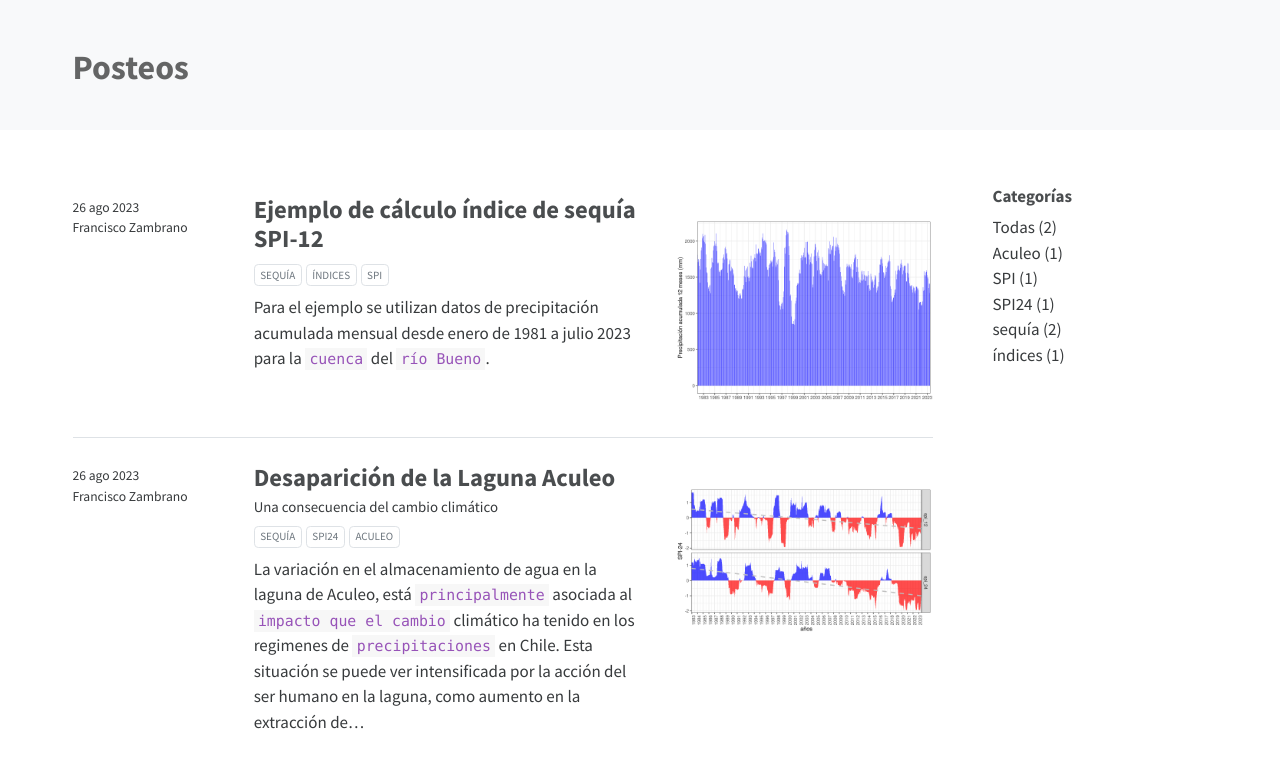
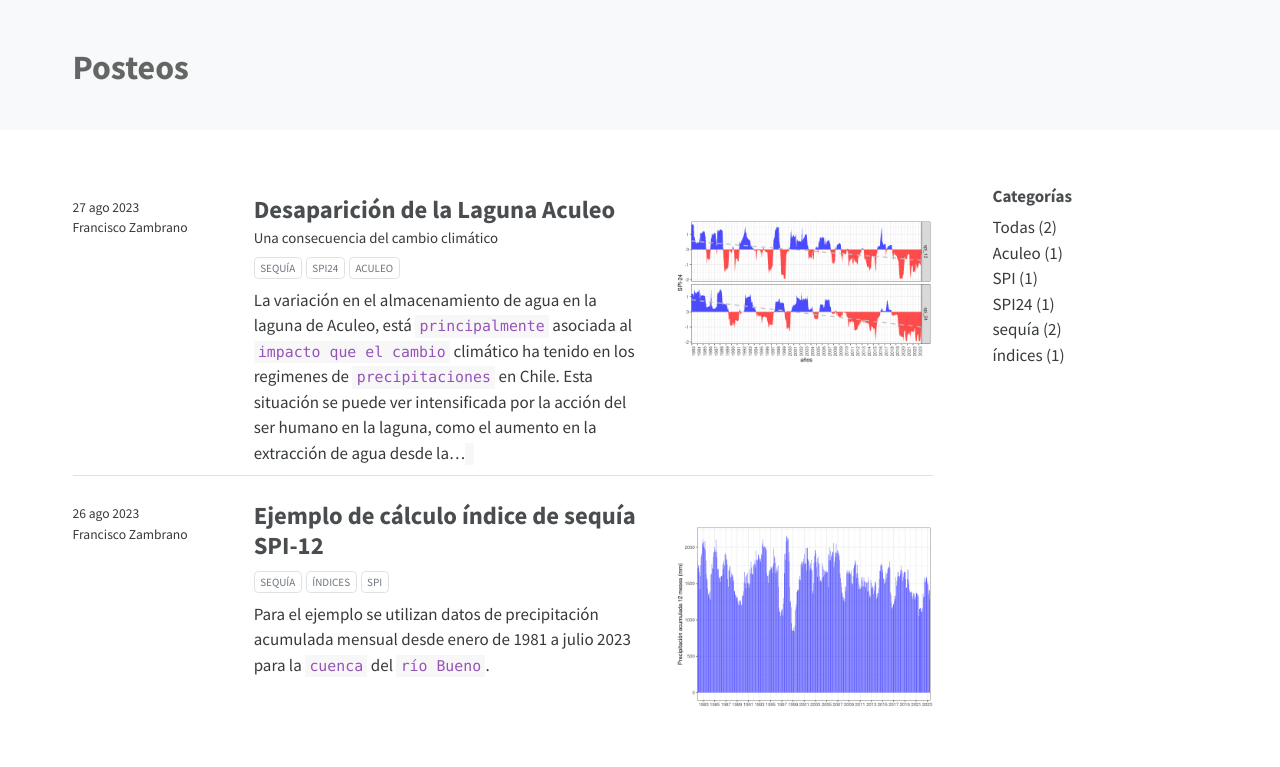
Before and after one commit to ODES-Chile/odes-blog, a plain HTML site: page index.html in a window 1280 px wide. Shown: the part 57-824 px from the top of the page. Drawn offline with nearby package versions, Linux system fonts and the light colour scheme.

Commit message:
post alguna de aculeo

```diff
--- a/index.html
+++ b/index.html
@@ -170,7 +170,48 @@ ul.task-list li input[type="checkbox"] {
 
 <div class="quarto-listing quarto-listing-container-default" id="listing-listing">
 <div class="list quarto-listing-default">
-<div class="quarto-post image-right" data-index="0" data-categories="sequía,índices,SPI" data-listing-date-sort="1693022400000" data-listing-file-modified-sort="1693065564698" data-listing-date-modified-sort="NaN" data-listing-reading-time-sort="6">
+<div class="quarto-post image-right" data-index="0" data-categories="sequía,SPI24,Aculeo" data-listing-date-sort="1693108800000" data-listing-file-modified-sort="1693151825124" data-listing-date-modified-sort="NaN" data-listing-reading-time-sort="3">
+<div class="thumbnail">
+<p><a href="./posts/laguna_acuelo_spi24/index.html"> <p class="card-img-top"><img src="posts/laguna_acuelo_spi24/index_files/figure-html/unnamed-chunk-2-1.png"  class="thumbnail-image card-img"/></p> </a></p>
+</div>
+<div class="body">
+<a href="./posts/laguna_acuelo_spi24/index.html">
+<h3 class="no-anchor listing-title">
+Desaparición de la Laguna Aculeo
+</h3>
+<div class="listing-subtitle">
+Una consecuencia del cambio climático
+</div>
+</a>
+<div class="listing-categories">
+<div class="listing-category" onclick="window.quartoListingCategory('sequía'); return false;">
+sequía
+</div>
+<div class="listing-category" onclick="window.quartoListingCategory('SPI24'); return false;">
+SPI24
+</div>
+<div class="listing-category" onclick="window.quartoListingCategory('Aculeo'); return false;">
+Aculeo
+</div>
+</div>
+<a href="./posts/laguna_acuelo_spi24/index.html">
+<div class="listing-description">
+La variación en el almacenamiento de agua en la laguna de Aculeo, está <code>principalmente</code> asociada al <code>impacto que el cambio</code> climático ha tenido en los regimenes de <code>precipitaciones</code> en Chile. Esta situación se puede ver intensificada por la acción del ser humano en la laguna, como el aumento en la extracción de agua desde la…<code></code>
+</div>
+</a>
+</div>
+<div class="metadata">
+<a href="./posts/laguna_acuelo_spi24/index.html">
+<div class="listing-date">
+27 ago 2023
+</div>
+<div class="listing-author">
+Francisco Zambrano
+</div>
+</a>
+</div>
+</div>
+<div class="quarto-post image-right" data-index="1" data-categories="sequía,índices,SPI" data-listing-date-sort="1693022400000" data-listing-file-modified-sort="1693065564698" data-listing-date-modified-sort="NaN" data-listing-reading-time-sort="6">
 <div class="thumbnail">
 <p><a href="./posts/ejemplo_spi12/index.html"> <p class="card-img-top"><img src="posts/ejemplo_spi12/index_files/figure-html/unnamed-chunk-5-1.png"  class="thumbnail-image card-img"/></p> </a></p>
 </div>
@@ -202,47 +243,6 @@ Para el ejemplo se utilizan datos de precipitación acumulada mensual desde ener
 </div>
 <div class="metadata">
 <a href="./posts/ejemplo_spi12/index.html">
-<div class="listing-date">
-26 ago 2023
-</div>
-<div class="listing-author">
-Francisco Zambrano
-</div>
-</a>
-</div>
-</div>
-<div class="quarto-post image-right" data-index="1" data-categories="sequía,SPI24,Aculeo" data-listing-date-sort="1693022400000" data-listing-file-modified-sort="1693151259984" data-listing-date-modified-sort="NaN" data-listing-reading-time-sort="3">
-<div class="thumbnail">
-<p><a href="./posts/laguna_acuelo_spi24/index.html"> <p class="card-img-top"><img src="posts/laguna_acuelo_spi24/index_files/figure-html/unnamed-chunk-2-1.png"  class="thumbnail-image card-img"/></p> </a></p>
-</div>
-<div class="body">
-<a href="./posts/laguna_acuelo_spi24/index.html">
-<h3 class="no-anchor listing-title">
-Desaparición de la Laguna Aculeo
-</h3>
-<div class="listing-subtitle">
-Una consecuencia del cambio climático
-</div>
-</a>
-<div class="listing-categories">
-<div class="listing-category" onclick="window.quartoListingCategory('sequía'); return false;">
-sequía
-</div>
-<div class="listing-category" onclick="window.quartoListingCategory('SPI24'); return false;">
-SPI24
-</div>
-<div class="listing-category" onclick="window.quartoListingCategory('Aculeo'); return false;">
-Aculeo
-</div>
-</div>
-<a href="./posts/laguna_acuelo_spi24/index.html">
-<div class="listing-description">
-La variación en el almacenamiento de agua en la laguna de Aculeo, está <code>principalmente</code> asociada al <code>impacto que el cambio</code> climático ha tenido en los regimenes de <code>precipitaciones</code> en Chile. Esta situación se puede ver intensificada por la acción del ser humano en la laguna, como aumento en la extracción de…
-</div>
-</a>
-</div>
-<div class="metadata">
-<a href="./posts/laguna_acuelo_spi24/index.html">
 <div class="listing-date">
 26 ago 2023
 </div>
--- a/listings.json
+++ b/listings.json
@@ -2,8 +2,8 @@
   {
     "listing": "/index.html",
     "items": [
-      "/posts/ejemplo_spi12/index.html",
-      "/posts/laguna_acuelo_spi24/index.html"
+      "/posts/laguna_acuelo_spi24/index.html",
+      "/posts/ejemplo_spi12/index.html"
     ]
   }
 ]
```
Also changed, not shown: posts/laguna_acuelo_spi24/index.html (+5 -4 lines), search.json (+2 -2 lines).
